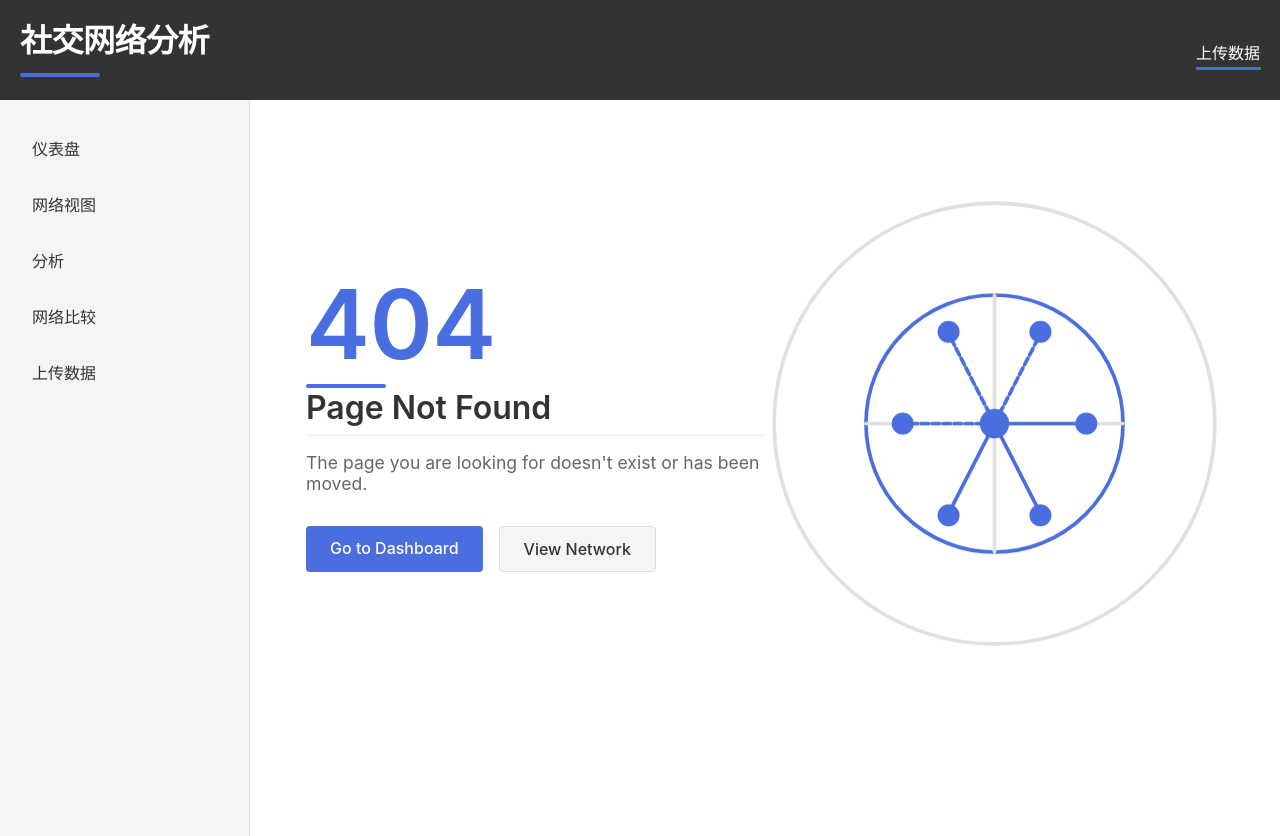
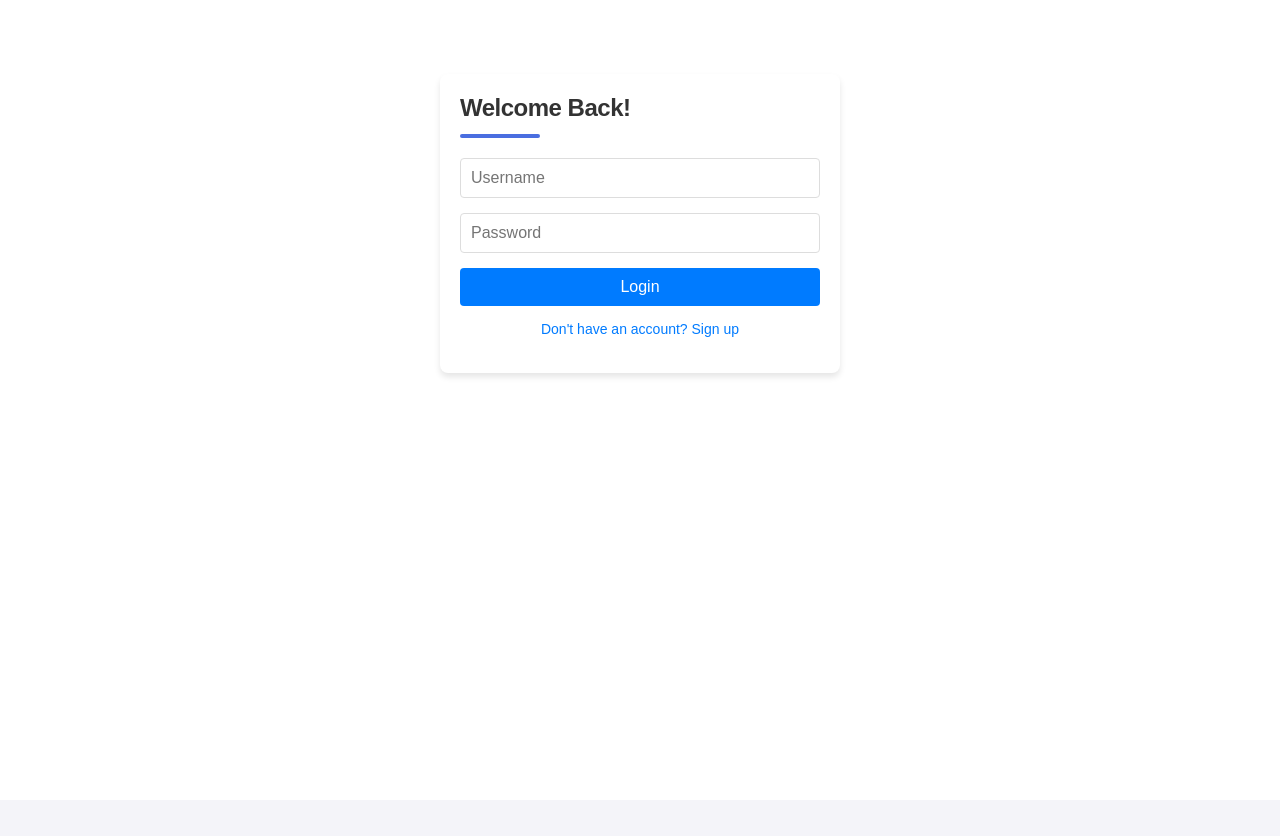
Before and after one commit to zhangchong-xiaoxu/fastapi, a React (Create React App) app in the folder frontend/: page /login in a window 1280 px wide. Before the commit this address had no page. After the commit the page ends 800 px from the top, so only its background shows below. Built offline with nearby package versions, Linux system fonts and the light colour scheme.

Commit message:
Update App.tsx

```diff
--- a/frontend/src/App.tsx
+++ b/frontend/src/App.tsx
@@ -1,5 +1,5 @@
-import React from 'react';
-import { Routes, Route } from 'react-router-dom';
+import React, { useState } from 'react';
+import { Routes, Route, Navigate } from 'react-router-dom';
 import './App.css';
 
 // Import pages
@@ -10,26 +10,42 @@ import NetworkComparison from './pages/NetworkComparison';
 import DataUpload from './pages/DataUpload';
 import Settings from './pages/Settings';
 import NotFound from './pages/NotFound';
+import Login from './pages/Login';
+import UserList from './pages/UserList';
 
 // Import components
 import Header from './components/Header';
 import Sidebar from './components/Sidebar';
 
 function App() {
+  const [isLoggedIn, setIsLoggedIn] = useState(() => localStorage.getItem('isLoggedIn') === 'true');
+  const [isAdmin, setIsAdmin] = useState(() => localStorage.getItem('isAdmin') === 'true');
+
   return (
     <div className="app">
-      <Header />
+      {isLoggedIn && <Header isAdmin={isAdmin} setIsLoggedIn={setIsLoggedIn} />}
       <div className="app-container">
-        <Sidebar />
+        {isLoggedIn && <Sidebar />}
         <main className="content">
           <Routes>
+            {!isLoggedIn ? (
+              <>
+                <Route path="/login" element={<Login mode="login" setIsLoggedIn={setIsLoggedIn} />} />
+                <Route path="/signup" element={<Login mode="signup" setIsLoggedIn={setIsLoggedIn} />} />
+                <Route path="*" element={<Navigate to="/login" />} />
+              </>
+            ) : (
+              <>
                 <Route path="/" element={<Dashboard />} />
                 <Route path="/network" element={<NetworkView />} />
                 <Route path="/analysis" element={<Analysis />} />
                 <Route path="/comparison" element={<NetworkComparison />} />
                 <Route path="/upload" element={<DataUpload />} />
                 <Route path="/settings" element={<Settings />} />
+                {isAdmin && <Route path="/users" element={<UserList />} />}
                 <Route path="*" element={<NotFound />} />
+              </>
+            )}
           </Routes>
         </main>
       </div>
```
Lines whose indentation alone changed are shown as unchanged.
